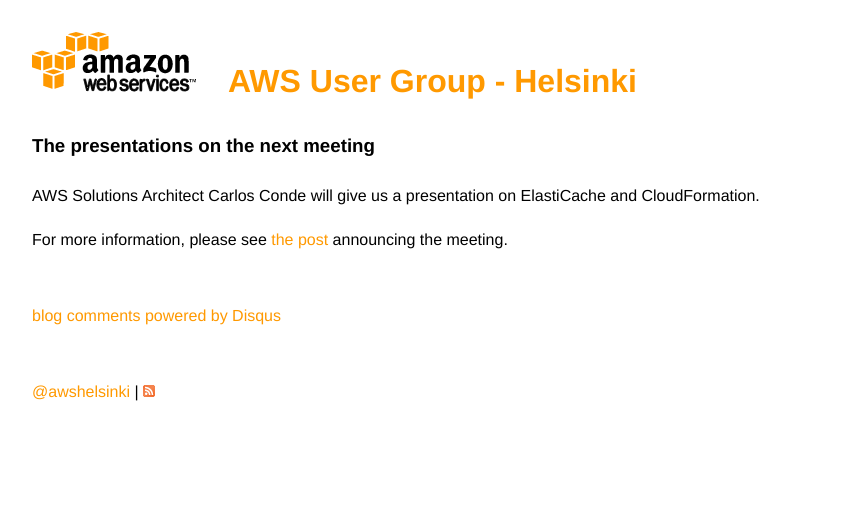
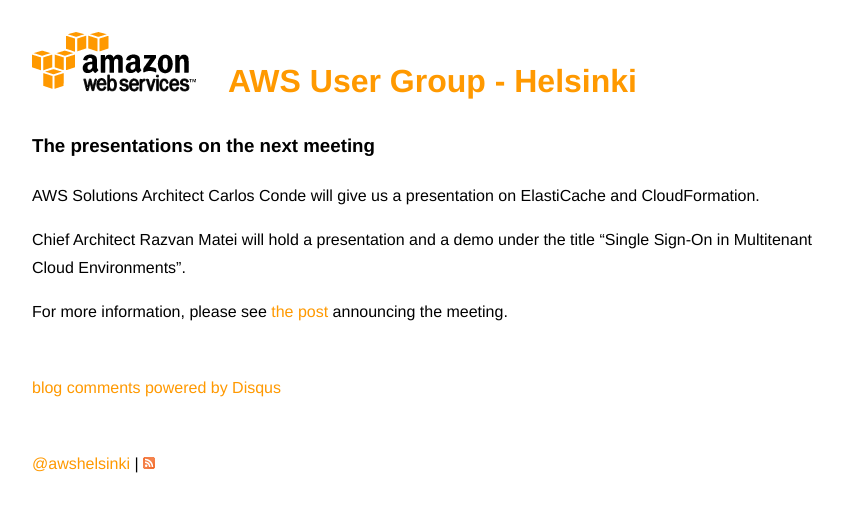
Before and after one commit to enemy/aws-helsinki.fi, a Jekyll site: the page built from _posts/2011-09-14-fourth-meeting-presentations.md, in a window 1280 px wide. Shown: the top 512 px of the page, without its empty margins (96-939 px from the left). Built offline with Jekyll 4.4.1, drawn with Linux system fonts in a browser that asks for light colours; Markdown is read by kramdown in place of the engine named in the settings; comment, search, counter and statistics services are not loaded.

Commit message:
Info on Razvan Matei's presentation

```diff
--- a/_posts/2011-09-14-fourth-meeting-presentations.md
+++ b/_posts/2011-09-14-fourth-meeting-presentations.md
@@ -7,4 +7,6 @@
 ================
 AWS Solutions Architect Carlos Conde will give us a presentation on ElastiCache and CloudFormation.
 
+Chief Architect Razvan Matei will hold a presentation and a demo under the title "Single Sign-On in Multitenant Cloud Environments".
+
 For more information, please see <a href="/2011/09/08/neljas-tapaaminen.html">the post</a> announcing the meeting.
```
